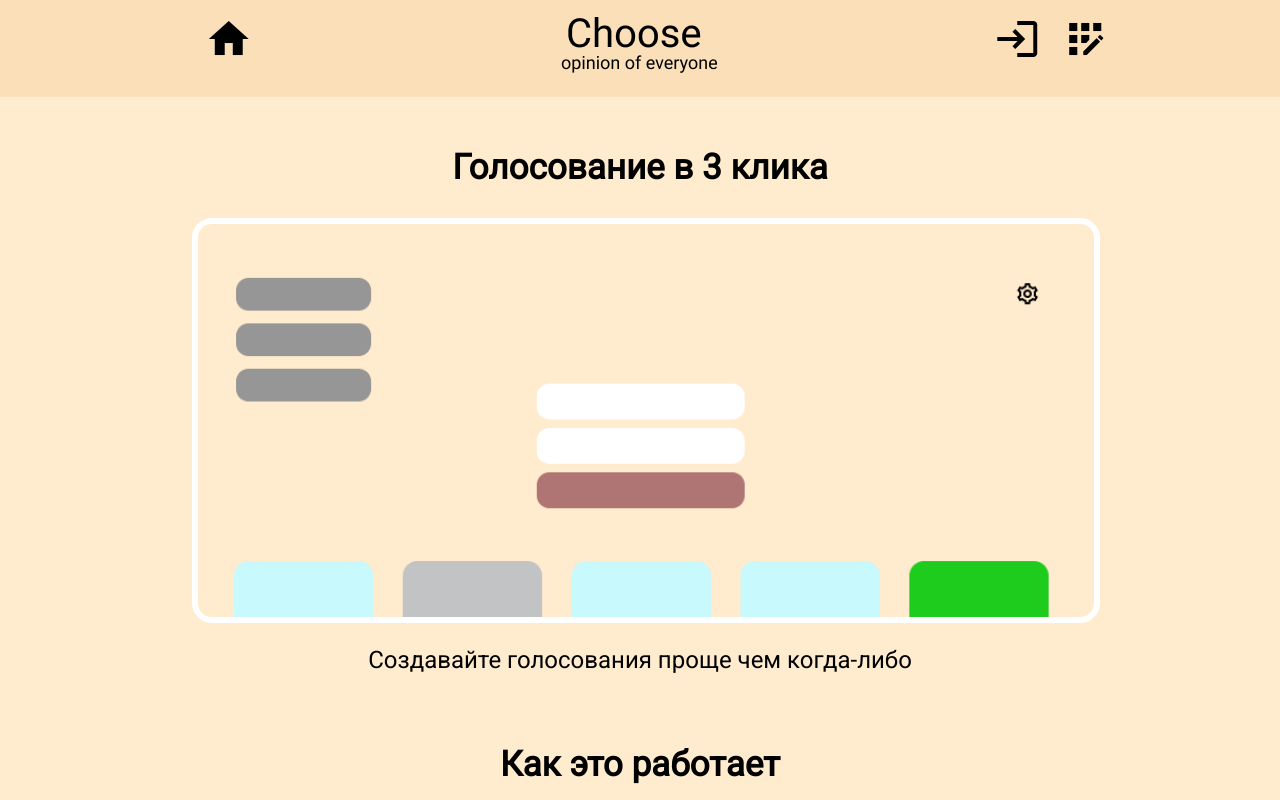
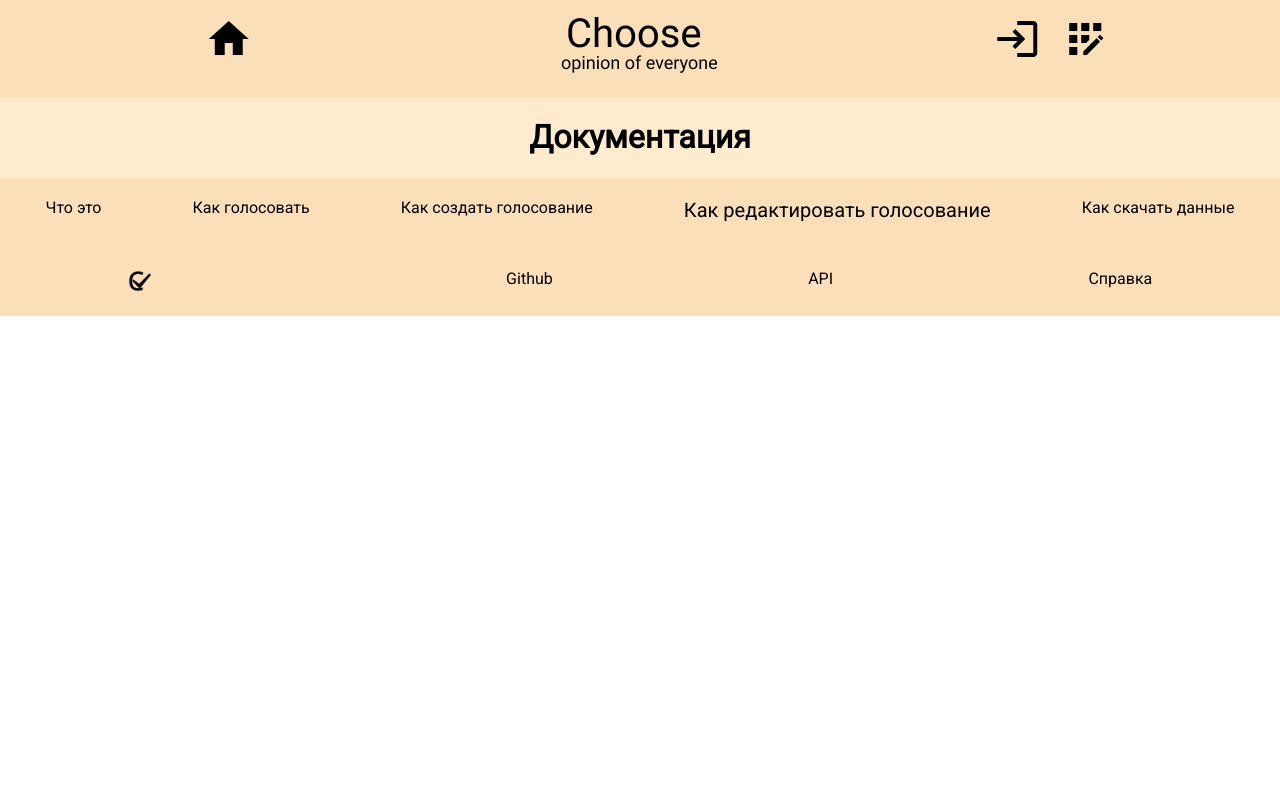
Before and after one commit to VladNagibin/Choose, a React (Create React App) app in the folder webpage/: page /docs/howToChange in a window 1280 px wide. Before the commit this address led to /. Shown: the top 800 px of the page. Built offline with nearby package versions, Linux system fonts and the light colour scheme; what react-animations would draw is missing.

Commit message:
docs half

```diff
--- a/webpage/src/Routes.js
+++ b/webpage/src/Routes.js
@@ -6,6 +6,7 @@ import RegistrationPage from './auth/RegistrationPage'
 import NewTablePage from "./settings/NewTablePage";
 import MainPage from "./mainPage/MainPage";
 import ProfilePage from './profile/ProfilePage'
+import DocsPage from "./docs/DocsPage";
 
 export const useRoutes = isAunteficated => {
     if (isAunteficated) {
@@ -15,6 +16,7 @@ export const useRoutes = isAunteficated => {
             <Route path="/profile" exact element={<ProfilePage/>}/>
             <Route path="/table" exact element={<NewTablePage/>}/>
             <Route path="/table/:id" element={<TablePage/>}/>
+            <Route path="/docs/:page" element={<DocsPage/>}/>
             <Route path="*" element={<Navigate replace to="/" />}  />
         </Routes>
     )
@@ -27,6 +29,7 @@ export const useRoutes = isAunteficated => {
             <Route path="/table" exact element={<Navigate replace to="/registration" />}/>
             <Route path="/registration" exact element={<RegistrationPage />} />
             <Route path="/table/:id" element={<TablePage/>}/>
+            <Route path="/docs/:page" element={<DocsPage/>}/>
             <Route path="*" element={<Navigate replace to="/" />} />
         </Routes>
         )
--- a/webpage/src/auth/LoginPage.js
+++ b/webpage/src/auth/LoginPage.js
@@ -28,9 +28,6 @@ export default function LoginPage() {
     return (
         <div className='container'>
             <div className='authefication'>
-                <div className='banner'>
-
-                </div>
                 <div className='data'>
                     <div className='logo'>
                         <img className='logo-pic' src='/logo-small.png' />
--- a/webpage/src/auth/RegistrationPage.js
+++ b/webpage/src/auth/RegistrationPage.js
@@ -27,9 +27,6 @@ export default function RegistrationPage() {
     return (
         <div className='container'>
             <div className='authefication'>
-                <div className='banner'>
-
-                </div>
                 <div className='data'>
                     <div className='logo'>
                         <img className='logo-pic' src='/logo-small.png' />
--- /dev/null
+++ b/webpage/src/docs/DocsPage.js
@@ -0,0 +1,77 @@
+import React from 'react'
+import { Link, useParams } from 'react-router-dom'
+
+export default function DocsPage() {
+    const page = useParams().page
+    //что это / как голосовать /как создать голосование / как редактировать голосование // как скачать данные
+    function drawMain() {
+        return <div className='main'>
+            <h2>Choose это инструмент для создания голосований</h2>
+            <div className='picture'>
+                <img src='/table-help.png' />
+            </div>
+            <div className='description'>
+                <ul>
+                    <li>Количество для выбора:</li>
+                    Количество карточек которые пользователю будет необходимо выбрать
+                    <li>Кнопка настроек:</li>
+                    Открывает и закрывает панель настроек. Доступна только создателю голосования
+                    <li>Карточки:</li>
+                    Массив данных, переданных при создании голосования. Карточка недоступна если ее выбрало максимум людей.<br/> Недоступные карточки можно скрыть или снять ограничение в панели настроек
+                    <li>Поля данных:</li>
+                    Устанавливаются при создании голосования. Можно менять в панели настроек.
+                </ul>
+            </div>
+        </div>
+    }
+    function drawHowToVote(){
+        return <div className='main'>
+        <h2>Как голосовать</h2>
+        <div className='picture'>
+            <img src='/table-how-to-vote.png' />
+        </div>
+        <div className='description'>
+            <ol>
+                <li>Посмотри в левый верхний угол</li>
+                Там указано сколько карточек необходимо выбрать для этого голосования
+                <li>Заполни свои данные</li>
+                В центре находятся поля для данных. Необходимо их оставить чтобы понять что этот голос твой
+                <li>Выбери понравившиеся карточки</li>
+                Ниже находятся карточки для выбора. Выбери самые крутые из них кроме серых, их уже выбрал кто-то другой
+                <li>Нажми кнопку подтвердить</li>
+                Твой голос сохранится и создатель голосования обязательно его учтет
+            </ol>
+        </div>
+    </div>
+    }
+    function drawPage() {
+        if (page == 'main') {
+            return drawMain()
+        }else if(page == 'howToVote'){
+            return drawHowToVote()
+        }
+    }
+    return (
+        <div className='docs'>
+            <h1>Документация</h1>
+            <div className='content'>
+                <Link to='/docs/main' className={page == 'main' ? 'chosen' : ''}>
+                    Что это
+                </Link>
+                <Link to='/docs/howToVote' className={page == 'howToVote' ? 'chosen' : ''}>
+                    Как голосовать
+                </Link>
+                <Link to='/docs/howToCreate' className={page == 'howToCreate' ? 'chosen' : ''}>
+                    Как создать голосование
+                </Link>
+                <Link to='/docs/howToChange' className={page == 'howToChange' ? 'chosen' : ''}>
+                    Как редактировать голосование
+                </Link>
+                <Link to='/docs/howToDownload' className={page == 'howToDownload' ? 'chosen' : ''}>
+                    Как скачать данные
+                </Link>
+            </div>
+            {drawPage()}
+        </div>
+    )
+}
--- a/webpage/src/footer/Footer.js
+++ b/webpage/src/footer/Footer.js
@@ -1,22 +1,25 @@
 import React from 'react'
+import { Link } from 'react-router-dom';
 
 export default function Footer() {
     return (
         <div className='footer'>
             <div>
-                <img src='./logo-small.png' />
+                <img src='/logo-small.png' />
             </div>
             <div onClick={() => {
-            window.open('https://github.com/VladNagibin/Choose', '_blank');
-          }}>
+                window.open('https://github.com/VladNagibin/Choose', '_blank');
+            }}>
                 Github
             </div>
             <div>
                 API
             </div>
+            <Link to='/docs/main'>
             <div>
                 Справка
             </div>
+            </Link>
         </div>
     )
 }
--- a/webpage/src/index.css
+++ b/webpage/src/index.css
@@ -832,6 +832,10 @@ body {
   justify-content: space-around;
   align-items: center;
 }
+.footer a {
+  text-decoration: none;
+  color: black;
+}
 .footer div {
   transition-duration: 250ms;
   cursor: pointer;
@@ -842,3 +846,45 @@ body {
 .footer img {
   width: 20%;
 }
+
+.docs {
+  text-align: center;
+}
+.docs a {
+  text-decoration: none;
+  color: black;
+  transition-duration: 250ms;
+}
+.docs a:hover {
+  font-size: 20px;
+}
+.docs .content {
+  padding: 20px 0px 20px 0px;
+  background-color: #fadfb8;
+  display: flex;
+  justify-content: space-around;
+}
+.docs .content .chosen {
+  font-size: 20px;
+}
+.docs .main {
+  display: flex;
+  flex-direction: column;
+  align-items: center;
+}
+.docs .main .picture {
+  border: 6px white solid;
+  border-radius: 20px;
+  max-width: 90%;
+}
+.docs .main .picture img {
+  max-width: 100%;
+}
+.docs .main .description {
+  text-align: left;
+}
+.docs .main .description li {
+  font-size: 20px;
+  font-weight: 700;
+  margin-top: 10px;
+}
--- a/webpage/src/index.scss
+++ b/webpage/src/index.scss
@@ -769,6 +769,10 @@ body {
   justify-content: space-around;
   align-items: center;
 
+  a{
+    text-decoration: none;
+    color: black;
+  }
   div {
     transition-duration: 250ms;
     cursor: pointer;
@@ -782,3 +786,46 @@ body {
     width: 20%;
   }
 }
+
+.docs{
+  text-align: center;
+  a{
+    text-decoration: none;
+    color: black;
+    transition-duration: 250ms;
+  }
+  a:hover {
+    font-size: 20px;
+  }
+  .content{
+    padding: 20px 0px 20px 0px;
+    background-color: $footer-header;
+    display: flex;
+    justify-content: space-around;
+    .chosen{
+      font-size: 20px;
+    }
+  }
+  .main{
+    display: flex;
+    flex-direction: column;
+    align-items: center;
+    .picture{
+      border: 6px white solid;
+      border-radius: 20px;
+      max-width: 90%;
+      img{
+        max-width: 100%;
+      }
+    }
+    .description{
+      text-align: left;
+      li{
+        font-size: 20px;
+        font-weight: 700;
+        margin-top: 10px;
+      }
+    }
+  }
+
+}
```
Also changed, not shown: webpage/public/table-help.png (added), webpage/public/table-how-to-vote.png (added).
